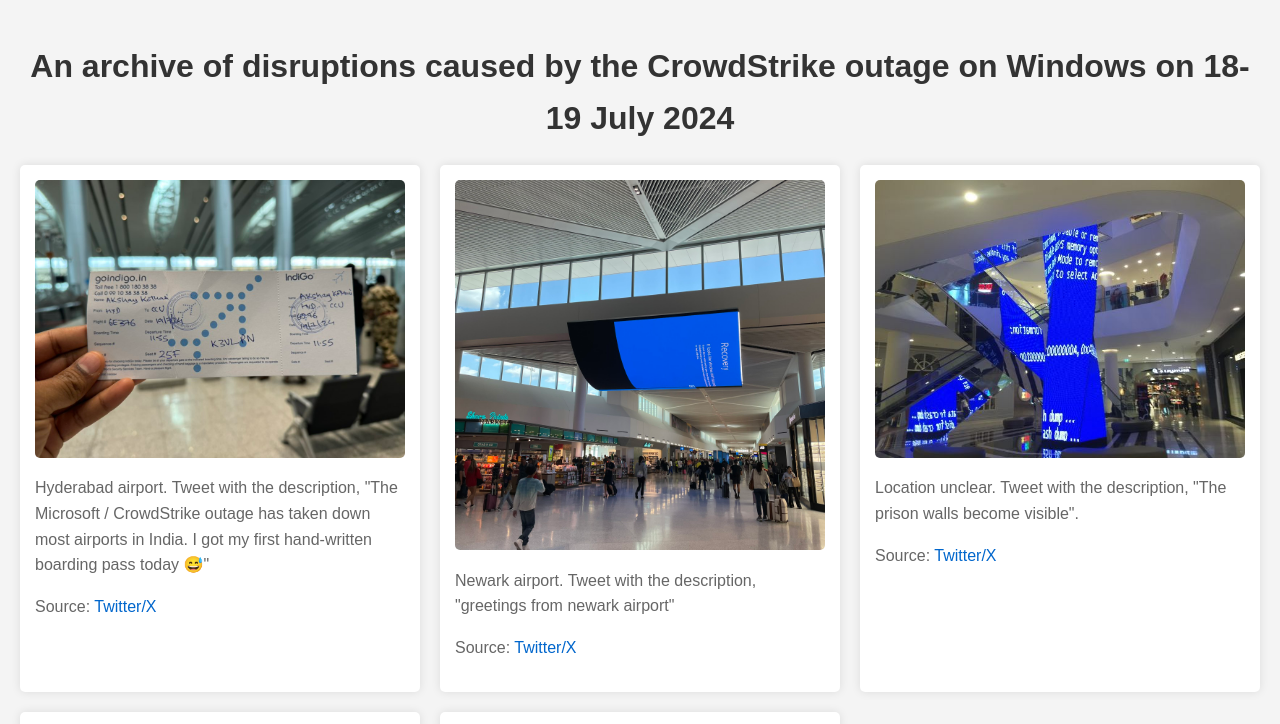
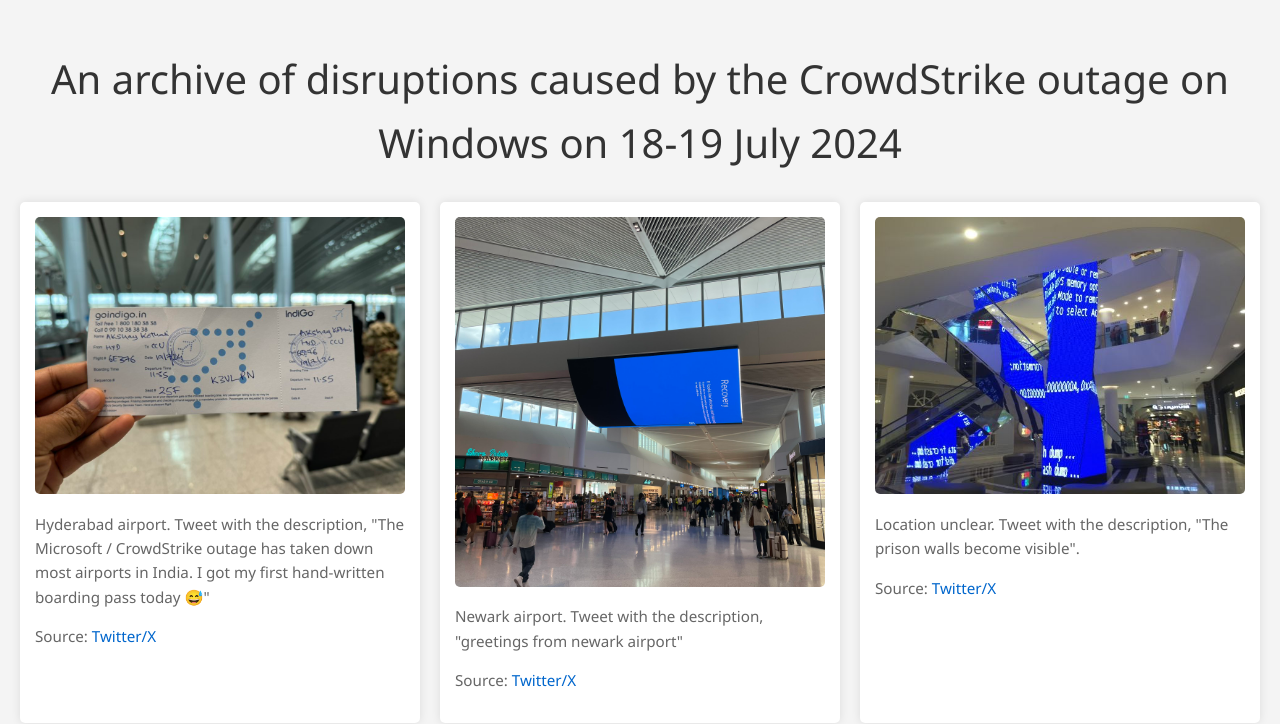
Before and after one commit to jaivipra/csmicrosoftoutage, a plain HTML site: page index.html in a window 1280 px wide. Shown: the top 724 px of the page. Drawn offline with Linux system fonts and the light colour scheme.

Commit message:
Update index.html

```diff
--- a/index.html
+++ b/index.html
@@ -6,7 +6,7 @@
     <title>An archive of disruptions caused by the CrowdStrike outage on Windows on 18-19 July 2024</title>
     <style>
         body {
-            font-family: Arial, sans-serif;
+            font-family: 'Segoe UI', Roboto, 'Helvetica Neue', Arial, sans-serif;
             line-height: 1.6;
             margin: 0;
             padding: 20px;
@@ -31,10 +31,13 @@
         h1 {
             text-align: center;
             color: #333;
+            font-weight: 300;
+            font-size: 2.5em;
         }
         p {
             margin-top: 10px;
             color: #666;
+            font-size: 0.95em;
         }
         a {
             color: #0066cc;
```
